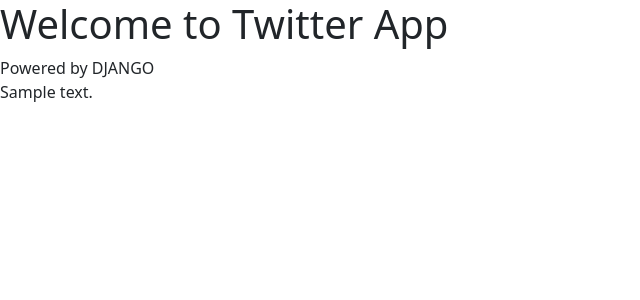
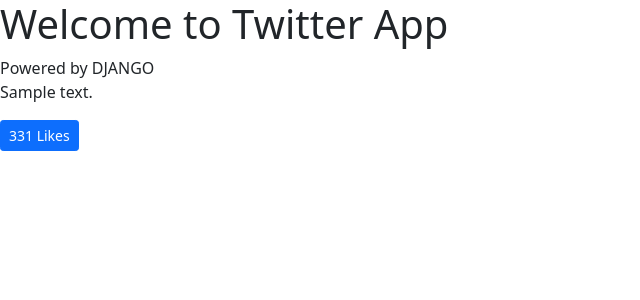
Before and after one commit to Haitham314s/tweetme2-app, a Django app: page / in a window 1280 px wide. Shown: the top 300 px of the page, without its empty margins (0-640 px from the left). Run offline with Django 4.2, Linux system fonts and the light colour scheme; tables that the repository leaves empty hold one stand-in row (values such as "Sample post").

Commit message:
like button with onclick listener

```diff
--- a/templates/pages/home.html
+++ b/templates/pages/home.html
@@ -14,10 +14,21 @@
   const tweetsElement = document.getElementById("tweets")
   // tweetsElement.innerHTML = "Loading..."
 
+  function handleLike(tweetId, currentCount) {
+    console.log(tweetId, currentCount)
+  }
+
+  function LikeBtn(tweet) {
+    return `<button class="btn btn-primary btn-sm" onclick="handleLike(${tweet.id}, ${tweet.likes})">${tweet.likes} Likes</button>`
+  }
+
   function formatTweetElement(tweet) {
     return `
       <div class="mb-4" id="tweet-${tweet.id}">
         <p>${tweet.content}</p>
+        <div class="btn-group">
+          ${LikeBtn(tweet)}
+        </div>
       </div>
       `
   }
--- a/tweets/views.py
+++ b/tweets/views.py
@@ -1,3 +1,5 @@
+from random import randint
+
 from django.http import Http404, HttpResponse, JsonResponse
 from django.shortcuts import render
 
@@ -11,7 +13,9 @@ def home_view(request, *args, **kwargs):
 
 def tweet_list_view(request, *args, **kwargs):
     qs = Tweet.objects.all()
-    tweets_list = [{"id": x.id, "content": x.content} for x in qs]
+    tweets_list = [
+        {"id": x.id, "content": x.content, "likes": randint(0, 999)} for x in qs
+    ]
     data = {"response": tweets_list}
     return JsonResponse(data)
 
```
